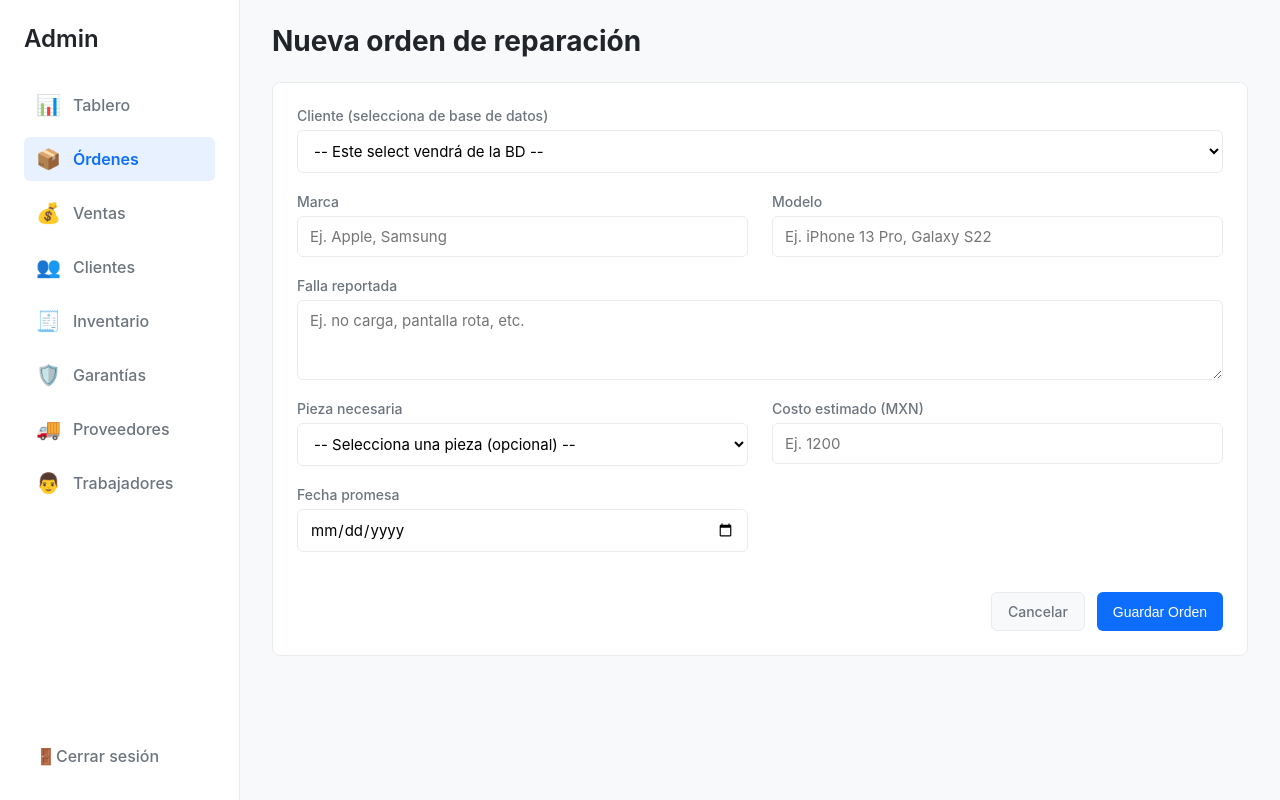
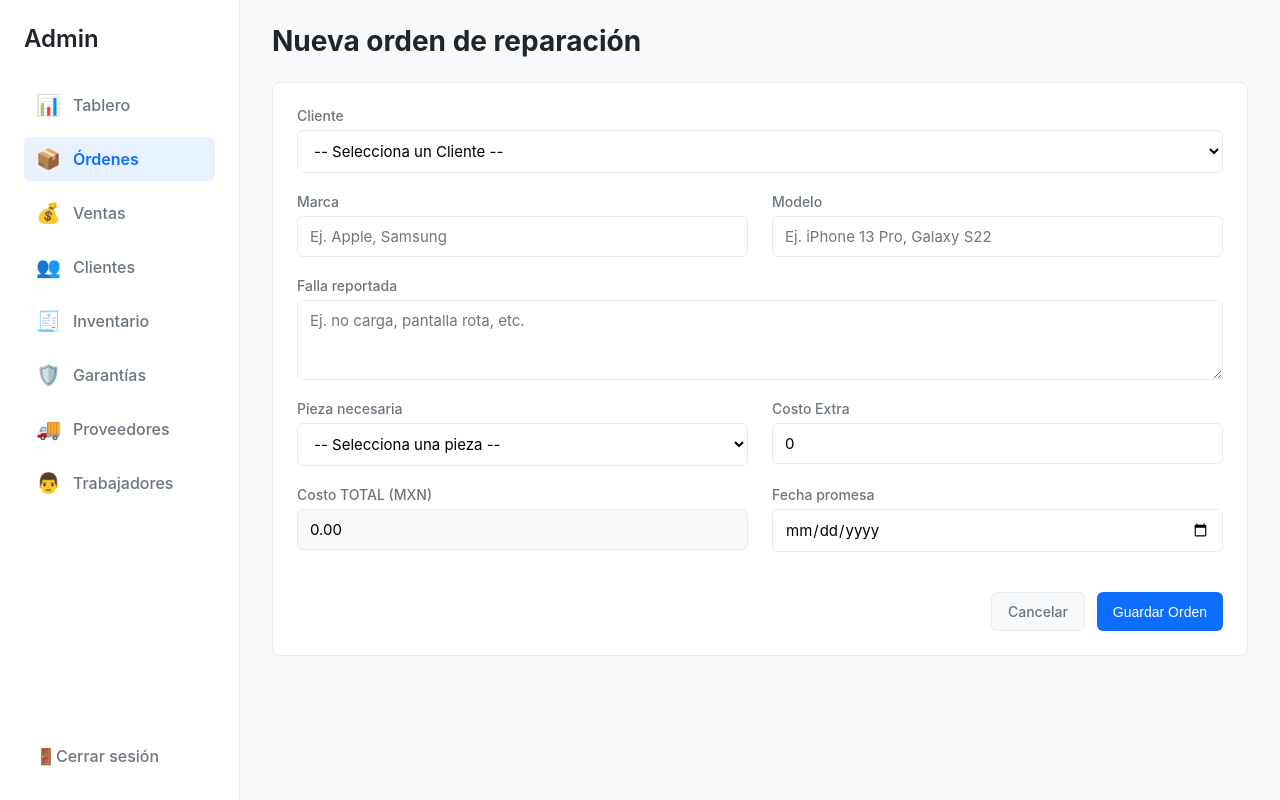
Before and after one commit to iZeroRe/Tecnomundo, a PHP site: page /common/nueva_orden.php in a window 1280 px wide. Run offline with PHP 8.4, Linux system fonts and the light colour scheme; the visitor is signed in with stand-in values (Sample User, id 1); data comes from the database, SQL or seed files in the repository.

Commit message:
Ya quedo todo

```diff
--- a/html/common/nueva_orden.php
+++ b/html/common/nueva_orden.php
@@ -1,7 +1,7 @@
 <?php
 session_start();
 
-// 1 Verificacion de inicio de sesion
+// 1. Verificación de permisos (solo logueado)
 if (!isset($_SESSION['is_logged_in']) || $_SESSION['is_logged_in'] !== true) {
     header('Location: /login.php');
     exit;
@@ -10,29 +10,32 @@
 
 require '../config/conexion.php';
 
-//Consultas para el formulario
-try{
-    //1 Listas Clientes
+// 2. Consultas para los dropdowns
+try {
+    // Cargar clientes
     $stmt_clientes = $pdo->query("SELECT id_cliente, nombre, apellido FROM cliente ORDER BY nombre ASC");
     $clientes = $stmt_clientes->fetchAll(PDO::FETCH_ASSOC);
 
-    //2 Lista de productos
-    $stmt_piezas = $pdo->query("SELECT id_producto, nombre, precio FROM producto WHERE tipo_producto = 'repuesto' ORDER BY nombre ASC");
+    // Cargar productos (TODOS los que tengan stock)
+    $stmt_piezas = $pdo->query("SELECT id_producto, nombre, precio FROM producto
+                               WHERE tipo_producto IN ('repuesto', 'accesorio', 'dispositivo')
+                               AND stock > 0
+                               ORDER BY nombre ASC");
     $piezas = $stmt_piezas->fetchAll(PDO::FETCH_ASSOC);
-}
-catch (\PDOException $e) {
-    // Manejo simple de errores
+
+} catch (\PDOException $e) {
     echo "Error al consultar la base de datos: " . $e->getMessage();
     die();
 }
 ?>
 
 <!DOCTYPE html>
-<html lang="en">
+<html lang="es">
 <head>
     <meta charset="UTF-8">
     <meta name="viewport" content="width=device-width, initial-scale=1.0">
-    <title>Nueva Orden</title>
+    <title>Nueva Orden - Sistema de Administración</title>
+
     <style>
         :root {
             --color-primario: #0d6efd;
@@ -42,7 +45,6 @@
             --color-texto-secundario: #6c757d;
             --color-borde: #e9ecef;
         }
-
         body {
             font-family: -apple-system, BlinkMacSystemFont, "Segoe UI", Roboto, "Helvetica Neue", Arial, sans-serif;
             margin: 0;
@@ -50,202 +52,46 @@
             color: var(--color-texto);
             display: flex;
         }
-
-        /* --- 1. Menú Lateral (Sidebar) --- */
-        .sidebar {
-            width: 240px;
-            background-color: var(--color-blanco);
-            border-right: 1px solid var(--color-borde);
-            height: 100vh;
-            display: flex;
-            flex-direction: column;
-            padding: 24px;
-            box-sizing: border-box;
-            position: fixed;
-            left: 0;
-            top: 0;
-        }
-
-        .sidebar-header {
-            font-size: 24px;
-            font-weight: 600;
-            margin-bottom: 30px;
-        }
-
-        .sidebar-nav {
-            flex-grow: 1;
-        }
-
-        .sidebar-nav ul {
-            list-style: none;
-            padding: 0;
-            margin: 0;
-        }
-
-        .sidebar-nav li {
-            margin-bottom: 10px;
-        }
-
-        .sidebar-nav a {
-            text-decoration: none;
-            color: var(--color-texto-secundario);
-            font-weight: 500;
-            display: flex;
-            align-items: center;
-            padding: 10px 12px;
-            border-radius: 6px;
-            transition: background-color 0.2s, color 0.2s;
-        }
-
-        .sidebar-nav a:hover {
-            background-color: var(--color-fondo);
-            color: var(--color-texto);
-        }
-
-        .sidebar-nav a.active {
-            background-color: #e7f1ff;
-            color: var(--color-primario);
-            font-weight: 600;
-        }
-
-        .sidebar-nav a span {
-            margin-right: 12px;
-            font-size: 20px;
-        }
-
-        .sidebar-footer a {
-            text-decoration: none;
-            color: var(--color-texto-secundario);
-            font-weight: 500;
-            display: flex;
-            align-items: center;
-            padding: 10px 12px;
-        }
-
-        /* --- 2. Contenido Principal (Main Content) --- */
-        .main-content {
-            margin-left: 240px; /* Mismo ancho que el sidebar */
-            flex-grow: 1;
-            padding: 24px 32px;
-        }
-
-        .main-header h1 {
-            font-size: 28px;
-            margin: 0;
-            margin-bottom: 24px;
-        }
-
-        /* Tarjeta Genérica (la usaremos para el form) */
-        .card {
-            background-color: var(--color-blanco);
-            border: 1px solid var(--color-borde);
-            border-radius: 8px;
-            padding: 24px;
-        }
-
-        .card-header {
-            font-size: 18px;
-            font-weight: 600;
-            margin: 0 0 20px 0;
-        }
-
-        /* --- ESTILOS NUEVOS PARA EL FORMULARIO --- */
-
-        .form-grid {
-            display: grid;
-            grid-template-columns: 1fr 1fr; /* Dos columnas */
-            gap: 20px 24px; /* Espacio entre filas y columnas */
-        }
-
-        /* Para elementos que ocupan las 2 columnas */
-        .form-col-span-2 {
-            grid-column: span 2;
-        }
-
-        .form-group {
-            display: flex;
-            flex-direction: column;
-        }
-
-        .form-group label {
-            display: block;
-            font-weight: 500;
-            color: var(--color-texto-secundario);
-            margin-bottom: 6px;
-            font-size: 14px;
-        }
-
-        /* Estilo para inputs y selects (como en el login) */
-        .form-control {
-            width: 100%;
-            padding: 10px 12px;
-            border: 1px solid var(--color-borde);
-            border-radius: 6px; /* Bordes redondeados */
-            font-size: 15px;
-            box-sizing: border-box;
-            transition: border-color 0.2s, box-shadow 0.2s;
-            font-family: inherit; /* Hereda la fuente del body */
-            background-color: var(--color-blanco);
-        }
-
-        .form-control:focus {
-            outline: none;
-            border-color: var(--color-primario);
-            box-shadow: 0 0 0 3px rgba(13, 110, 253, 0.25); /* Sombra de foco */
-        }
-
-        textarea.form-control {
-            min-height: 80px;
-            resize: vertical;
-        }
-
-        .form-actions {
-            grid-column: span 2; /* Ocupa las 2 columnas */
-            display: flex;
-            justify-content: flex-end; /* Alinea botones a la derecha */
-            gap: 12px;
-            margin-top: 20px;
-        }
-
-        .btn {
-            border: none;
-            padding: 10px 16px;
-            border-radius: 6px;
-            font-weight: 500;
-            cursor: pointer;
-            font-size: 14px;
-            text-decoration: none; /* Para los links <a> */
-            transition: background-color 0.2s, color 0.2s;
-        }
-
-        .btn-primary {
-            background-color: var(--color-primario);
-            color: var(--color-blanco);
-        }
-        .btn-primary:hover {
-            background-color: #0b5ed7;
-        }
-
-        .btn-secondary {
-            background-color: var(--color-fondo);
-            color: var(--color-texto-secundario);
-            border: 1px solid var(--color-borde);
-        }
-        .btn-secondary:hover {
-            background-color: var(--color-borde);
-        }
+        /* (Todo tu CSS de .sidebar, .main-content, .card, etc.) */
+        .sidebar { width: 240px; background-color: var(--color-blanco); border-right: 1px solid var(--color-borde); height: 100vh; display: flex; flex-direction: column; padding: 24px; box-sizing: border-box; position: fixed; left: 0; top: 0; z-index: 10; }
+        .sidebar-header { font-size: 24px; font-weight: 600; margin-bottom: 30px; }
+        .sidebar-nav { flex-grow: 1; }
+        .sidebar-nav ul { list-style: none; padding: 0; margin: 0; }
+        .sidebar-nav li { margin-bottom: 10px; }
+        .sidebar-nav a { text-decoration: none; color: var(--color-texto-secundario); font-weight: 500; display: flex; align-items: center; padding: 10px 12px; border-radius: 6px; transition: background-color 0.2s, color 0.2s; }
+        .sidebar-nav a:hover { background-color: var(--color-fondo); color: var(--color-texto); }
+        .sidebar-nav a.active { background-color: #e7f1ff; color: var(--color-primario); font-weight: 600; }
+        .sidebar-nav a span { margin-right: 12px; font-size: 20px; }
+        .sidebar-footer a { text-decoration: none; color: var(--color-texto-secundario); font-weight: 500; display: flex; align-items: center; padding: 10px 12px; }
+        .main-content { margin-left: 240px; flex-grow: 1; padding: 24px 32px; }
+        .main-header h1 { font-size: 28px; margin: 0; margin-bottom: 24px; }
+        .card { background-color: var(--color-blanco); border: 1px solid var(--color-borde); border-radius: 8px; padding: 24px; }
+        .form-grid { display: grid; grid-template-columns: 1fr 1fr; gap: 20px 24px; }
+        .form-col-span-2 { grid-column: span 2; }
+        .form-group { display: flex; flex-direction: column; }
+        .form-group label { display: block; font-weight: 500; color: var(--color-texto-secundario); margin-bottom: 6px; font-size: 14px; }
+        .form-control { width: 100%; padding: 10px 12px; border: 1px solid var(--color-borde); border-radius: 6px; font-size: 15px; box-sizing: border-box; transition: border-color 0.2s, box-shadow 0.2s; font-family: inherit; background-color: var(--color-blanco); }
+        .form-control:focus { outline: none; border-color: var(--color-primario); box-shadow: 0 0 0 3px rgba(13, 110, 253, 0.25); }
+        .form-control[readonly] { background-color: var(--color-fondo); } /* Estilo para campos solo lectura */
+        textarea.form-control { min-height: 80px; resize: vertical; }
+        .form-actions { grid-column: span 2; display: flex; justify-content: flex-end; gap: 12px; margin-top: 20px; }
+        .btn { border: none; padding: 10px 16px; border-radius: 6px; font-weight: 500; cursor: pointer; font-size: 14px; text-decoration: none; transition: background-color 0.2s, color 0.2s; }
+        .btn-primary { background-color: var(--color-primario); color: var(--color-blanco); }
+        .btn-primary:hover { background-color: #0b5ed7; }
+        .btn-secondary { background-color: var(--color-fondo); color: var(--color-texto-secundario); border: 1px solid var(--color-borde); }
+        .btn-secondary:hover { background-color: var(--color-borde); }
     </style>
 </head>
 <body>
 
-<aside class="sidebar">
+    <aside class="sidebar">
         <?php if ($user_rol == 'admin'): ?>
             <div class="sidebar-header">Admin</div>
             <nav class="sidebar-nav">
                 <ul>
                     <li><a href="../admin/dashboard.php"><span>📊</span> Tablero</a></li>
                     <li><a href="ordenes.php" class="active"><span>📦</span> Órdenes</a></li>
-                    <li><a href="../admin/ventas.php"><span>💰</span> Ventas</a></li>
+                    <li><a href="ventas.php"><span>💰</span> Ventas</a></li>
                     <li><a href="../admin/clientes.php"><span>👥</span> Clientes</a></li>
                     <li><a href="../admin/inventario.php"><span>🧾</span> Inventario</a></li>
                     <li><a href="garantias.php"><span>🛡️</span> Garantías</a></li>
@@ -253,19 +99,20 @@
                     <li><a href="../admin/trabajadores.php"><span>👨</span> Trabajadores</a></li>
                 </ul>
             </nav>
-
         <?php else: ?>
             <div class="sidebar-header">Trabajador</div>
             <nav class="sidebar-nav">
                 <ul>
                     <li><a href="../trabajador/dashboard.php"><span>📊</span> Tablero</a></li>
-                    <li><a href="../admin/venta_nueva.php"><span>💰</span> Nueva Venta</a></li>
+                    <li><a href="venta_nueva.php"><span>💰</span> Nueva Venta</a></li>
                     <li><a href="ordenes.php" class="active"><span>📦</span> Órdenes</a></li>
+                    <li><a href="ventas.php"><span>💰</span> Ventas</a></li>
                     <li><a href="garantias.php"><span>🛡️</span> Garantías</a></li>
-                    <li><a href="../common/nuevo_cliente.php"><span>👥</span> Nuevo Cliente</a></li>
+                    <li><a href="nuevo_cliente.php"><span>👥</span> Nuevo Cliente</a></li>
                 </ul>
             </nav>
         <?php endif; ?>
+
         <div class="sidebar-footer">
             <a href="/controllers/logout.php"><span>🚪</span> Cerrar sesión</a>
         </div>
@@ -292,9 +139,9 @@
                 <div class="form-grid">
 
                     <div class="form-group form-col-span-2">
-                        <label for="cliente">Cliente (selecciona de base de datos)</label>
+                        <label for="cliente">Cliente</label>
                         <select name="id_cliente" id="cliente" class="form-control" required>
-                            <option value="">-- Este select vendrá de la BD --</option>
+                            <option value="">-- Selecciona un Cliente --</option>
                             <?php foreach ($clientes as $cliente): ?>
                                 <option value="<?php echo $cliente['id_cliente']; ?>">
                                     <?php echo htmlspecialchars($cliente['nombre']) . ' ' . htmlspecialchars($cliente['apellido']); ?>
@@ -320,7 +167,7 @@
                     <div class="form-group">
                         <label for="pieza">Pieza necesaria</label>
                         <select name="id_producto" id="pieza" class="form-control">
-                            <option value="">-- Selecciona una pieza (opcional) --</option>
+                            <option value="">-- Selecciona una pieza --</option>
                             <?php foreach ($piezas as $pieza): ?>
                                 <option value="<?php echo $pieza['id_producto']; ?>" data-precio="<?php echo $pieza['precio']; ?>">
                                     <?php echo htmlspecialchars($pieza['nombre']); ?>
@@ -330,10 +177,14 @@
                     </div>
 
                     <div class="form-group">
-                        <label for="costo">Costo estimado (MXN)</label>
-                        <input type="number" name="costo" id="costo" class="form-control" placeholder="Ej. 1200" step="0.01" min="0" required>
+                        <label for="costo_extra">Costo Extra</label>
+                        <input type="number" name="costo_extra" id="costo_extra" class="form-control" placeholder="Ej. 300" step="0.01" min="0" value="0">
                     </div>
 
+                    <div class="form-group">
+                        <label for="costo_total">Costo TOTAL (MXN)</label>
+                        <input type="number" name="costo_total_display" id="costo_total" class="form-control" placeholder="0.00" step="0.01" min="0" readonly>
+                    </div>
                     <div class="form-group">
                         <label for="fecha_promesa">Fecha promesa</label>
                         <input type="date" name="fecha_promesa" id="fecha_promesa" class="form-control" required>
@@ -343,12 +194,41 @@
                         <a href="<?php echo ($user_rol == 'admin') ? '../admin/dashboard.php' : '../trabajador/dashboard.php'; ?>" class="btn btn-secondary">Cancelar</a>
                         <button type="submit" class="btn btn-primary">Guardar Orden</button>
                     </div>
-
                 </div>
             </form>
         </div>
-
     </main>
 
+    <script>
+    document.addEventListener('DOMContentLoaded', function() {
+        // Obtenemos los 3 campos
+        const piezaSelect = document.getElementById('pieza');
+        const costoExtraInput = document.getElementById('costo_extra');
+        const costoTotalInput = document.getElementById('costo_total');
+
+        function calcularTotal() {
+            // 1. Obtener el precio de la pieza seleccionada
+            const selectedOption = piezaSelect.options[piezaSelect.selectedIndex];
+            let precioPieza = 0;
+            if (selectedOption && selectedOption.hasAttribute('data-precio')) {
+                precioPieza = parseFloat(selectedOption.getAttribute('data-precio'));
+            }
+
+            // 2. Obtener el costo extra (o 0 si está vacío)
+            let costoExtra = parseFloat(costoExtraInput.value) || 0;
+
+            // 3. Sumar y mostrar el total
+            const total = precioPieza + costoExtra;
+            costoTotalInput.value = total.toFixed(2);
+        }
+
+        // Añadimos los "oyentes" para que se actualice solo
+        piezaSelect.addEventListener('change', calcularTotal);
+        costoExtraInput.addEventListener('input', calcularTotal);
+
+        // Calculamos el total una vez al cargar la página (por si el costo extra tiene un valor inicial)
+        calcularTotal();
+    });
+    </script>
 </body>
 </html>
--- a/html/common/venta_nueva.php
+++ b/html/common/venta_nueva.php
@@ -18,10 +18,11 @@
 
     // Cargar productos (accesorios y dispositivos)
     $stmt_productos = $pdo->query("SELECT id_producto, nombre, precio, stock FROM producto
-                                   WHERE tipo_producto IN ('accesorio', 'dispositivo')
+                                   WHERE tipo_producto IN ('repuesto', 'accesorio', 'dispositivo')
+                                   AND stock > 0
                                    ORDER BY nombre ASC");
+
     $productos = $stmt_productos->fetchAll(PDO::FETCH_ASSOC);
-
     // Convertimos los productos a un formato JSON para JavaScript
     $productos_json = json_encode($productos);
 
--- a/html/controllers/venta_guardar.php
+++ b/html/controllers/crear_venta.php
@@ -10,7 +10,6 @@
 }
 // CAMBIO: Obtenemos el ID del trabajador
 $id_trabajador_actual = $_SESSION['user_id'];
-
 // --- Fin Bloque de Seguridad ---
 
 // Verificar que los datos vienen por POST
@@ -25,6 +24,7 @@
 
     // Validaciones básicas
     if (empty($id_cliente) || empty($id_productos)) {
+        // CAMBIO: Redirige al formulario 'common'
         $_SESSION['error_message'] = "Error: Faltan datos del cliente o productos.";
         header('Location: ../common/venta_nueva.php');
         exit;
@@ -64,7 +64,6 @@
 
         // --- PASO 2: Insertar la venta principal ---
         // CAMBIO: Añadimos id_trabajador y el id_producto de la tabla 'venta' lo ponemos NULL
-        // (ya que ahora el detalle tiene los productos)
         $stmt_venta = $pdo->prepare("INSERT INTO venta (id_cliente, id_producto, fecha_venta, total, id_trabajador)
                                      VALUES (?, NULL, CURDATE(), ?, ?)");
         $stmt_venta->execute([$id_cliente, $total_calculado, $id_trabajador_actual]);
@@ -77,7 +76,6 @@
             $id_prod = $id_productos[$i];
             $cantidad = (int) $cantidades[$i];
 
-            // Re-consultar el precio (o usar el de la validación anterior)
             $stmt_price = $pdo->prepare("SELECT precio FROM producto WHERE id_producto = ?");
             $stmt_price->execute([$id_prod]);
             $precio_unit = $stmt_price->fetchColumn();
```
Also changed, not shown: html/controllers/crear_orden.php (+43 -30 lines), html/controllers/registrar_pago_venta.php (+3 -9 lines).
